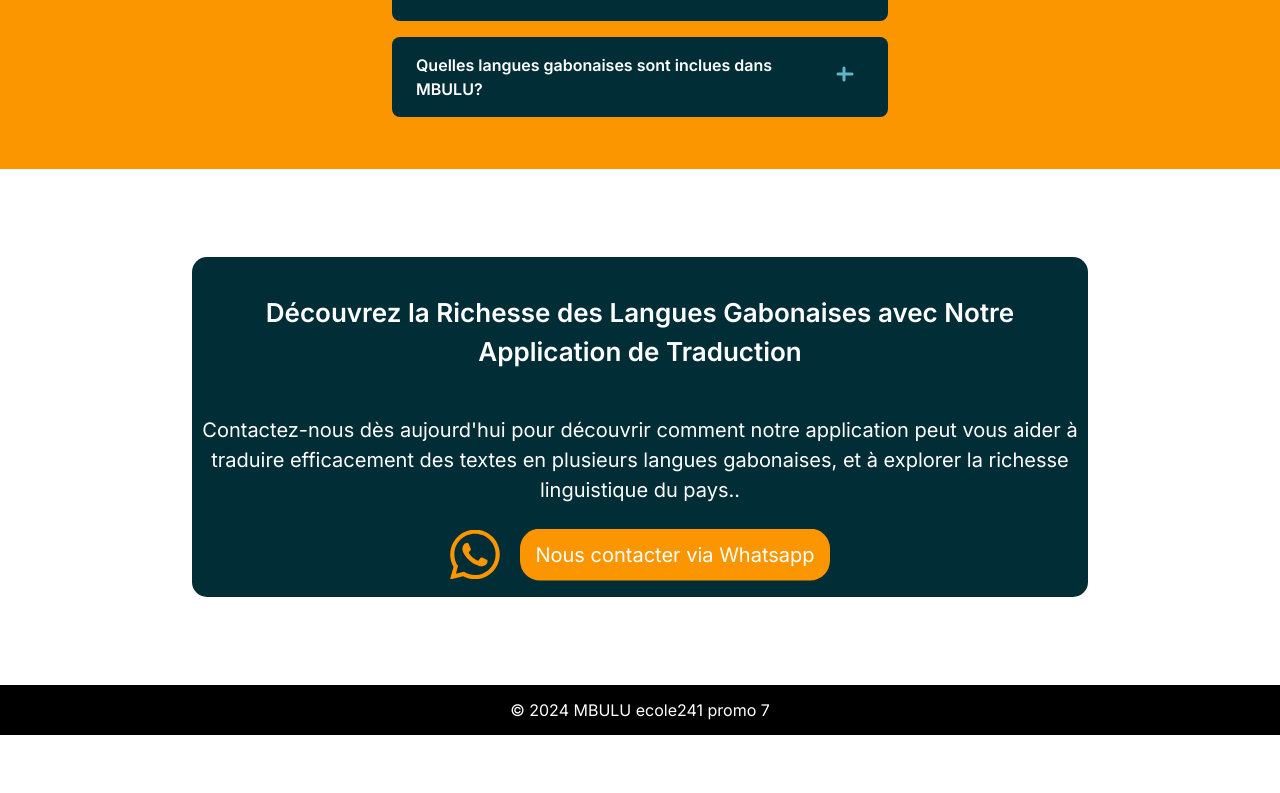
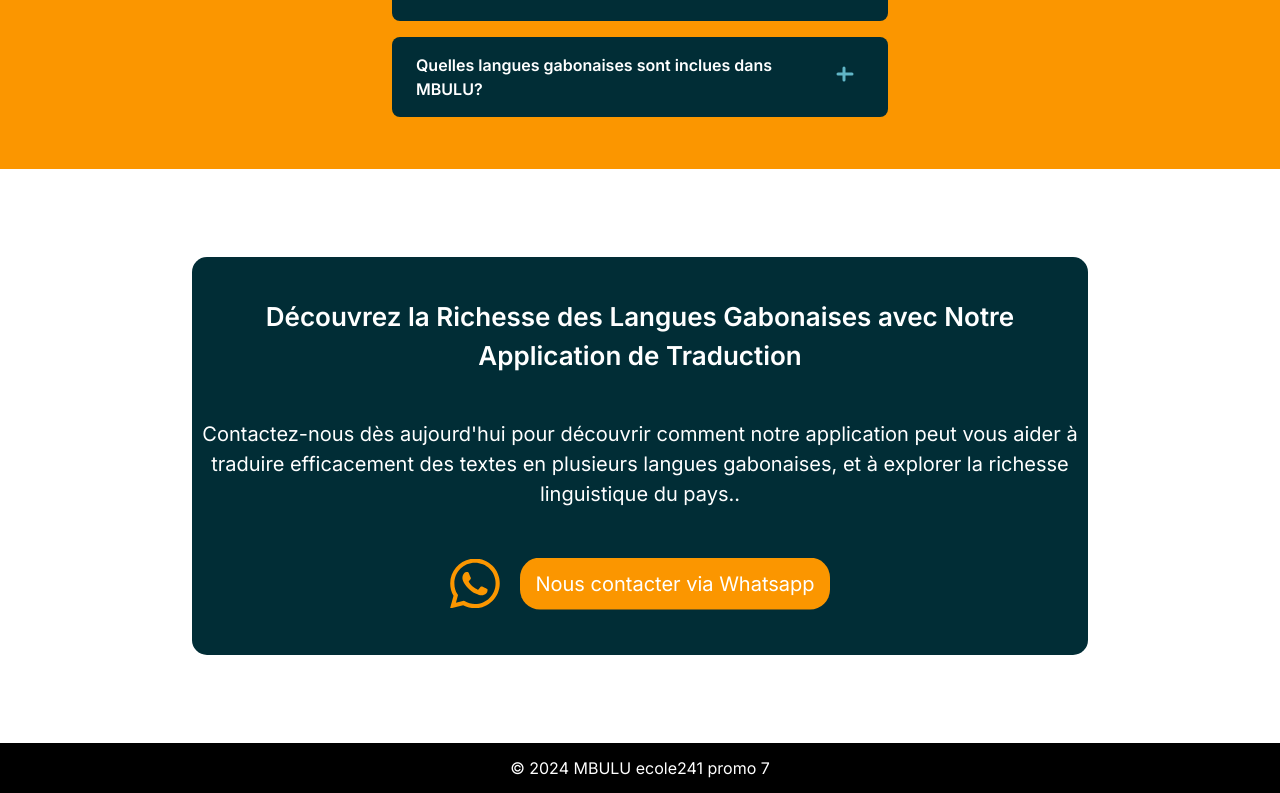
Before and after one commit to franckdarren/mbulu, a Next.js app: page / in a window 1280 px wide. Shown: the part 2928-3721 px from the top of the page. Before the commit the page ends 3663 px from the top, so only its background shows below. Built offline with nearby package versions, Linux system fonts and the light colour scheme; no server answers.

Commit message:
fix space

```diff
--- a/app/_components/Navbar.jsx
+++ b/app/_components/Navbar.jsx
@@ -8,14 +8,6 @@ import ActiveLink from "./ActiveLink";
 import { usePathname } from "next/navigation";
 
 export function Navbar() {
-
-    const pathname  = usePathname();
-
-    const linkClasses = (path) =>
-      pathname === path
-        ? 'block py-2 px-3 text-[#093741] rounded md:hover:bg-transparent md:border-0 md:p-0'
-        : 'block py-2 px-3 text-white md:border-0 md:hover:text-[#22AAC6] md:p-0';
-
 
     return (
         <nav className="bg-[#D5711C]">
--- a/app/page.js
+++ b/app/page.js
@@ -151,13 +151,13 @@ const SectionFaqs = () => {
 const SectionWhatsapp = () => {
   return (
     <div className="py-11 my-11 bg-white  ">
-      <div className="mx-[15%] flex flex-col gap-y-6 rounded-[15px] py-4 px-2 bg-[#012d36] " >
+      <div className="mx-[15%] flex flex-col gap-y-6 rounded-[15px] py-5 px-2 bg-[#012d36] " >
          <h1 className="text-center text-[white] text-[18px] font-semibold md:text-[26px]  md:my-[20px]">Découvrez la Richesse des Langues Gabonaises avec Notre Application de Traduction</h1>
-      <div >
+        <div >
 
-        <p className="text-[white] text-center text-[12px] md:text-[20px]">Contactez-nous dès aujourd&apos;hui pour découvrir comment notre application peut vous aider à traduire efficacement des textes en plusieurs langues gabonaises, et à explorer la richesse linguistique du pays..</p>
-      </div>
-      <div className="flex justify-center animate-levitate items-center gap-5">
+           <p className="text-[white] text-center text-[12px] md:text-[20px]">Contactez-nous dès aujourd&apos;hui pour découvrir comment notre application peut vous aider à traduire efficacement des textes en plusieurs langues gabonaises, et à explorer la richesse linguistique du pays..</p>
+        </div>
+      <div className="flex lg:my-[25px] justify-center animate-levitate items-center gap-5">
       <Image src="/assets/whatsapp-logo.svg"
           width={50}
           height={50}
```
